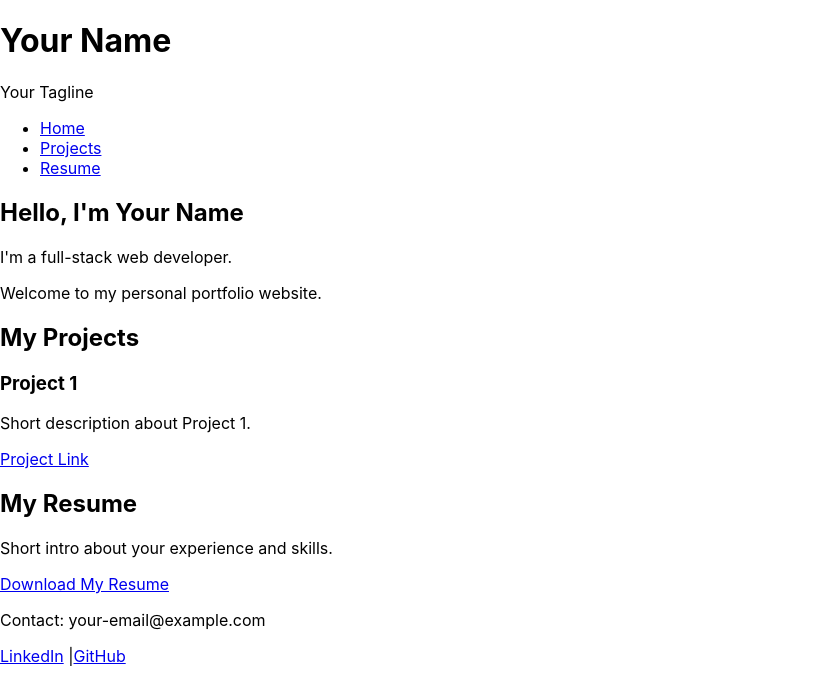
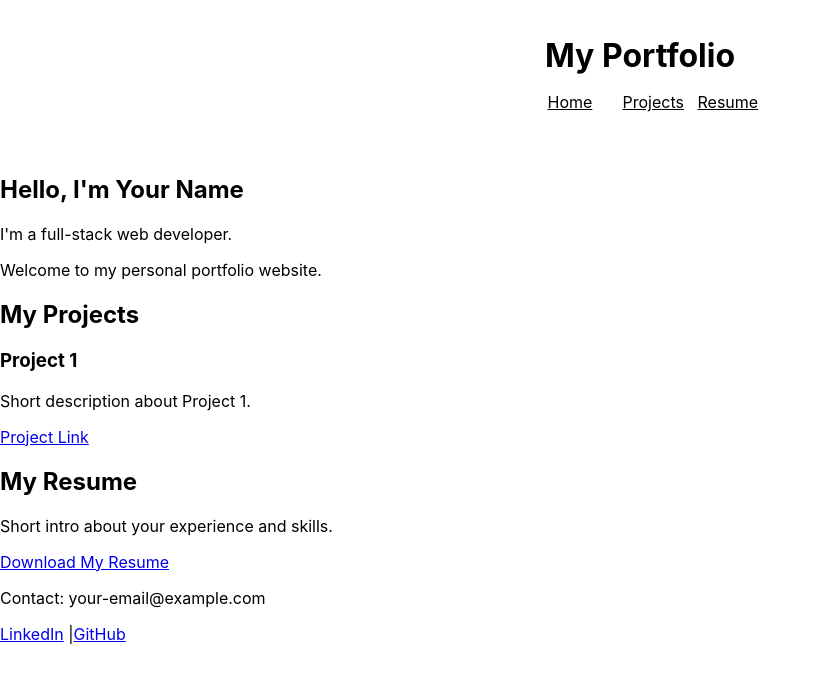
Before and after one commit to qrispi/christopher-baum, a React (Create React App) app: page / in a window 1280 px wide. Shown: the top 700 px of the page, without its empty margins (0-821 px from the left). Built offline with nearby package versions, Linux system fonts and the light colour scheme.

Commit message:
Update Header styling

```diff
--- a/src/components/Header.js
+++ b/src/components/Header.js
@@ -1,16 +1,14 @@
 import React from 'react';
+import '../styles/Header.css';
 
 const Header = () => {
     return (
-        <header>
-            <h1>Your Name</h1>
-            <p>Your Tagline</p>
+        <header className="header">
+            <h1>My Portfolio</h1>
             <nav>
-                <ul>
-                    <li><a href="#home">Home</a></li>
-                    <li><a href="#projects">Projects</a></li>
-                    <li><a href="#resume">Resume</a></li>
-                </ul>
+                <a href="/">Home</a>
+                <a href="/projects">Projects</a>
+                <a href="/resume">Resume</a>
             </nav>
         </header>
     );
--- /dev/null
+++ b/src/styles/Header.css
@@ -0,0 +1,27 @@
+.header {
+    background-color: var(--color-secondary);
+    color: var(--color-primary);
+    padding: 15px 0;
+    text-align: center;
+  }
+
+  .header h1 {
+    margin-bottom: 10px;
+  }
+
+  .header a {
+    display: inline-block;
+    margin: 0 10px;
+    padding: 10px;
+    background-color: var(--color-primary);
+    color: var(--color-tertiary);
+    border-radius: 50%;
+    width: 35px;
+    height: 35px;
+    line-height: 15px;
+  }
+
+  .header a:hover {
+    background-color: var(--color-tertiary);
+    color: var(--color-primary);
+  }
```
Also changed, not shown: src/styles/Footer.css (added), src/styles/Home.css (added), src/styles/Projects.css (added), src/styles/Resume.css (added).
